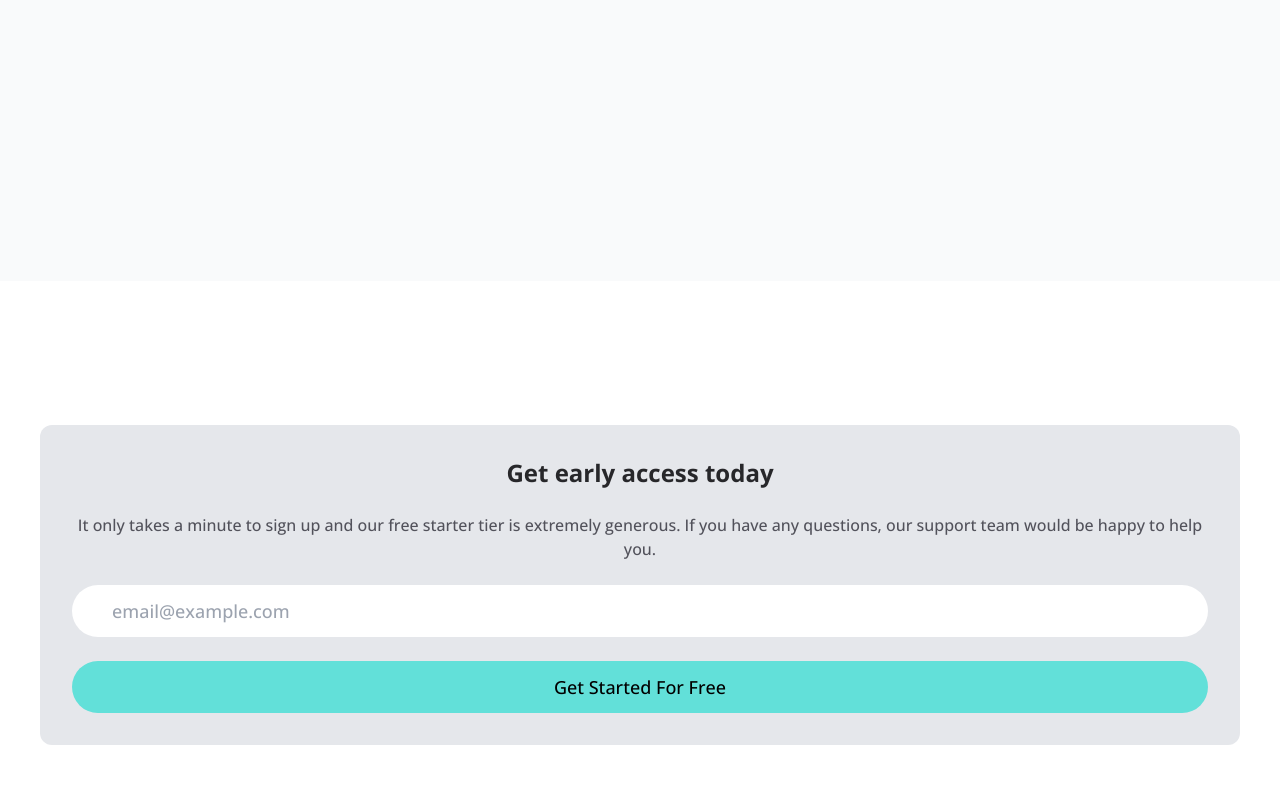
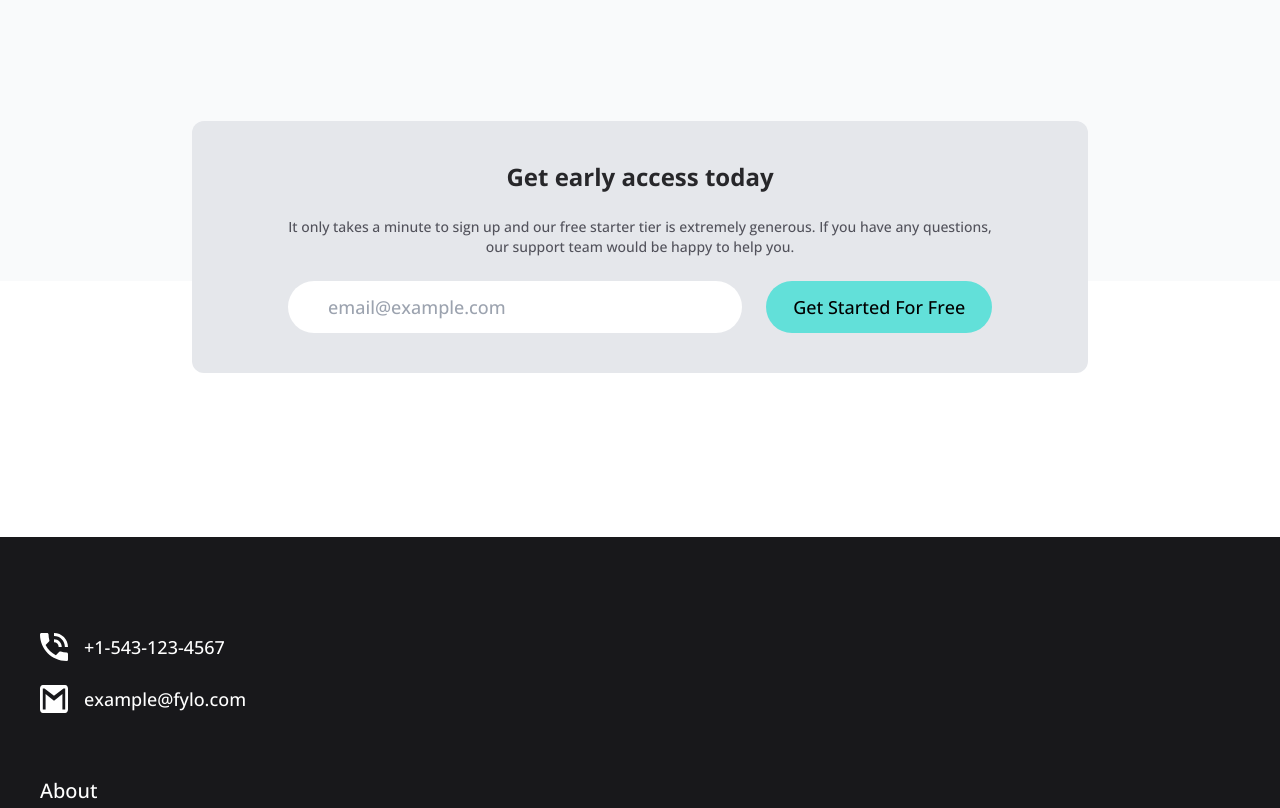
Before and after one commit to rahatulahsan/fylo-file-sharing, a website: page index.html in a window 1280 px wide. Shown: the part 2860-3668 px from the top of the page. Drawn offline with nearby package versions, Linux system fonts and the light colour scheme.

Commit message:
Early Access Section done

```diff
--- a/index.html
+++ b/index.html
@@ -186,13 +186,13 @@
 
   <!--Newsletter Section Start-->
   <section id="newsletter">
-    <div class="px-10 py-36">
-        <div class="bg-gray-200 p-8 flex flex-col items-center gap-6 rounded-xl text-center">
+    <div class="relative py-44 flex justify-center lg:py-32">
+        <div class="absolute -top-40 max-w-4xl mx-4 bg-gray-200 px-24 py-10 flex flex-col items-center gap-6 rounded-xl text-center">
             <h3 class="font-sans text-2xl font-bold text-zinc-800">Get early access today</h3>
-            <p class="font-sans text-base font-light text-zinc-600">It only takes a minute to sign up and our free starter tier is extremely generous. If you have any questions, our support team would be happy to help you.</p>
-            <div class="flex flex-col items-center gap-6 w-full">
-                <input class="w-full px-10 py-3 rounded-full text-lg" type="text" name="email" id="email" placeholder="email@example.com"/>
-                <button class="bg-fylocyan w-full py-3 rounded-full capitalize text-lg font-light">Get Started For Free</button>
+            <p class="font-sans text-sm font-light text-zinc-600">It only takes a minute to sign up and our free starter tier is extremely generous. If you have any questions, our support team would be happy to help you.</p>
+            <div class="flex flex-col items-center gap-6 w-full md:flex-row">
+                <input class="w-full px-10 py-3 rounded-full text-lg md:w-2/3" type="text" name="email" id="email" placeholder="email@example.com"/>
+                <button class="bg-fylocyan w-full py-3 rounded-full capitalize text-lg font-light md:w-1/3">Get Started For Free</button>
             </div>
         </div>
     </div>
```
Also changed, not shown: dist/output.css.
